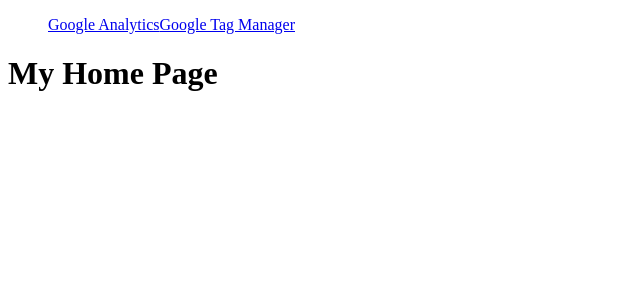
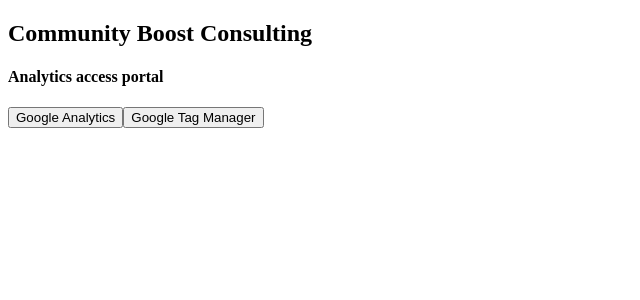
Before and after one commit to m-levack/analytics-project, an Angular app: page / in a window 1280 px wide. Shown: the top 300 px of the page, without its empty margins (0-640 px from the left). Built offline with nearby package versions, Linux system fonts and the light colour scheme.

Commit message:
Site verification

```diff
--- a/src/app/app.component.html
+++ b/src/app/app.component.html
@@ -1,6 +1,2 @@
-<ul>
-        <a mat-button href="#" target="_blank">Google Analytics</a>
-        <a mat-button href="#" target="_blank">Google Tag Manager</a>
-</ul>
 
 <router-outlet></router-outlet>
--- a/src/app/home/home.component.html
+++ b/src/app/home/home.component.html
@@ -1 +1,4 @@
-<h1>My Home Page</h1>
+<h2>Community Boost Consulting</h2>
+<h4><strong>Analytics</strong> access portal</h4>
+<button mat-flat-button type="button" name="button">Google Analytics</button>
+<button mat-flat-button type="button" name="button">Google Tag Manager</button>
--- a/src/index.html
+++ b/src/index.html
@@ -1,6 +1,7 @@
 <!doctype html>
 <html lang="en">
 <head>
+  <meta name="google-site-verification" content="UHM2HVA_gvwX-1Q-TiRYuBfPgexD3KSLSprKeFwqh0A" />
   <meta charset="utf-8">
   <title>AnalyticsProject</title>
   <base href="/">
```
